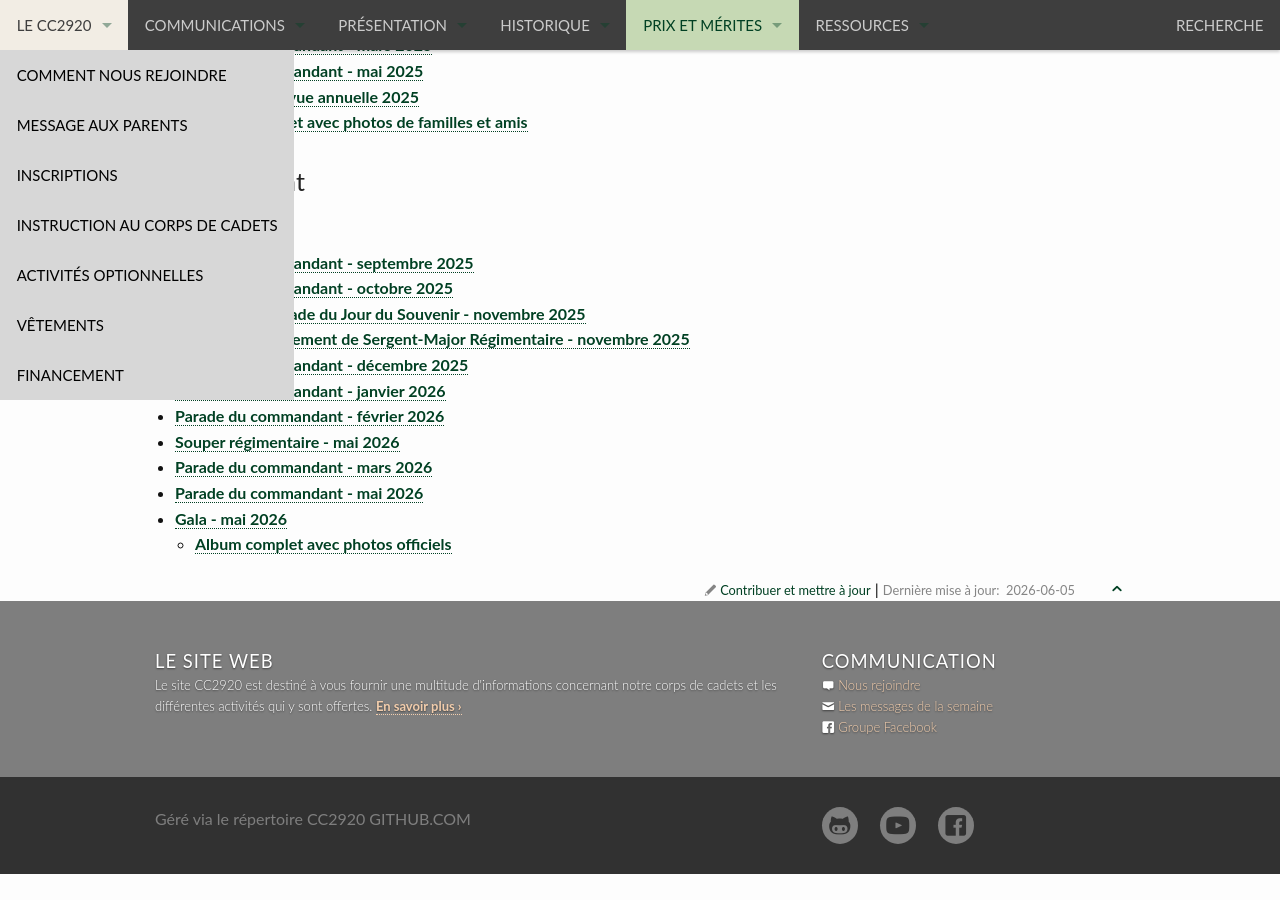
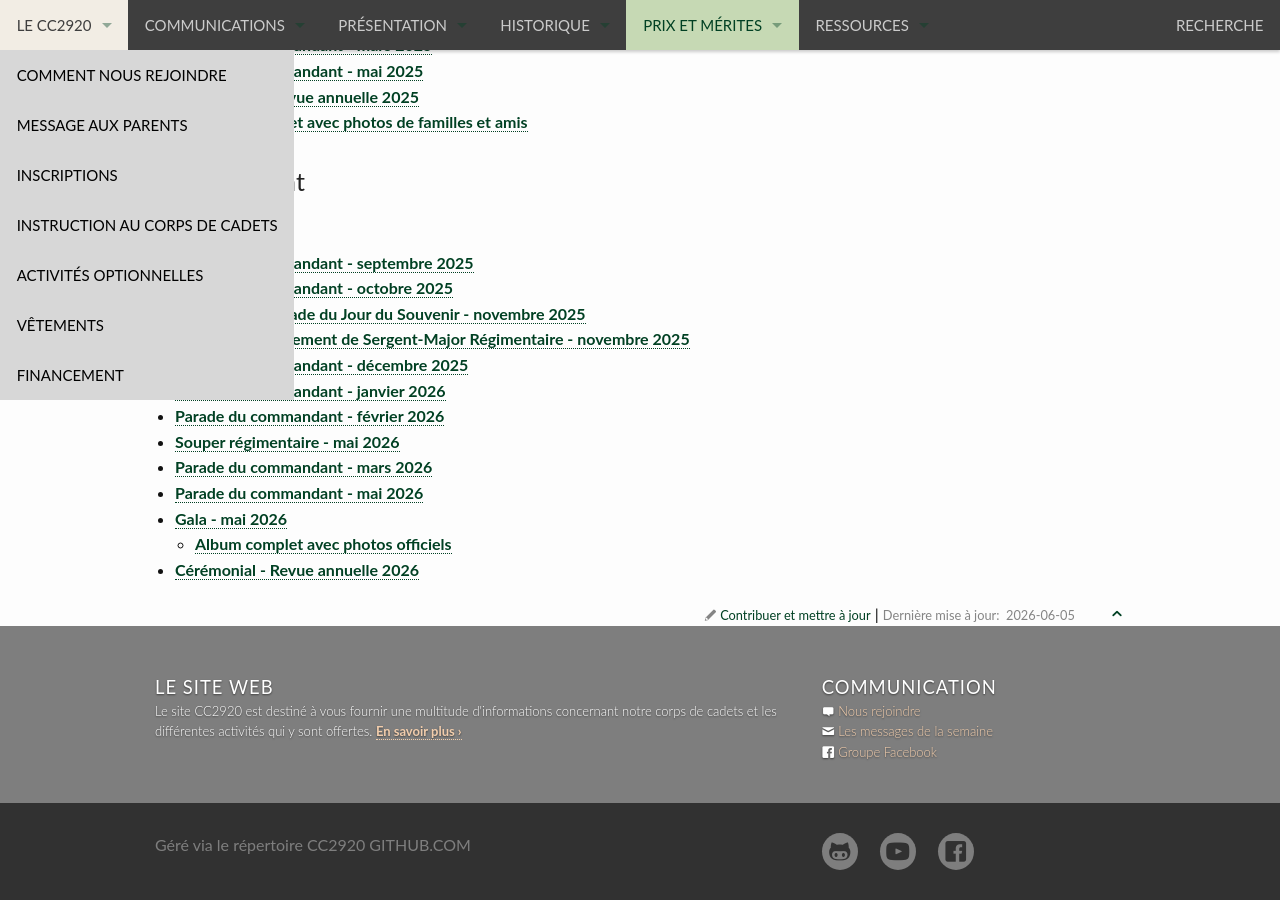
Before and after one commit to CC2920/web, a Jekyll site: the page built from _prix/photos.md, in a window 1280 px wide and 900 px high, scrolled down 5593 px. Built offline with Jekyll 4.4.1, drawn with Linux system fonts in a browser that asks for light colours; before the commit the page ends 6467 px from its top, so only the background shows below that.

Commit message:
Add link for Cérémonial - Revue annuelle 2026

```diff
--- a/_prix/photos.md
+++ b/_prix/photos.md
@@ -215,3 +215,4 @@ title: "Galerie de photos"
 * [Parade du commandant - mai 2026](https://photos.app.goo.gl/tudfHBHKMTRD9Tav7)
 * [Gala - mai 2026](https://photos.app.goo.gl/LDT7R8zdP2p8or1q6)
   *  [Album complet avec photos officiels](https://photos.app.goo.gl/Juhd9BFbMjyfyFHA6)
+* [Cérémonial - Revue annuelle 2026](https://photos.app.goo.gl/1PpHxsYcAnC9uWqp7)
```
